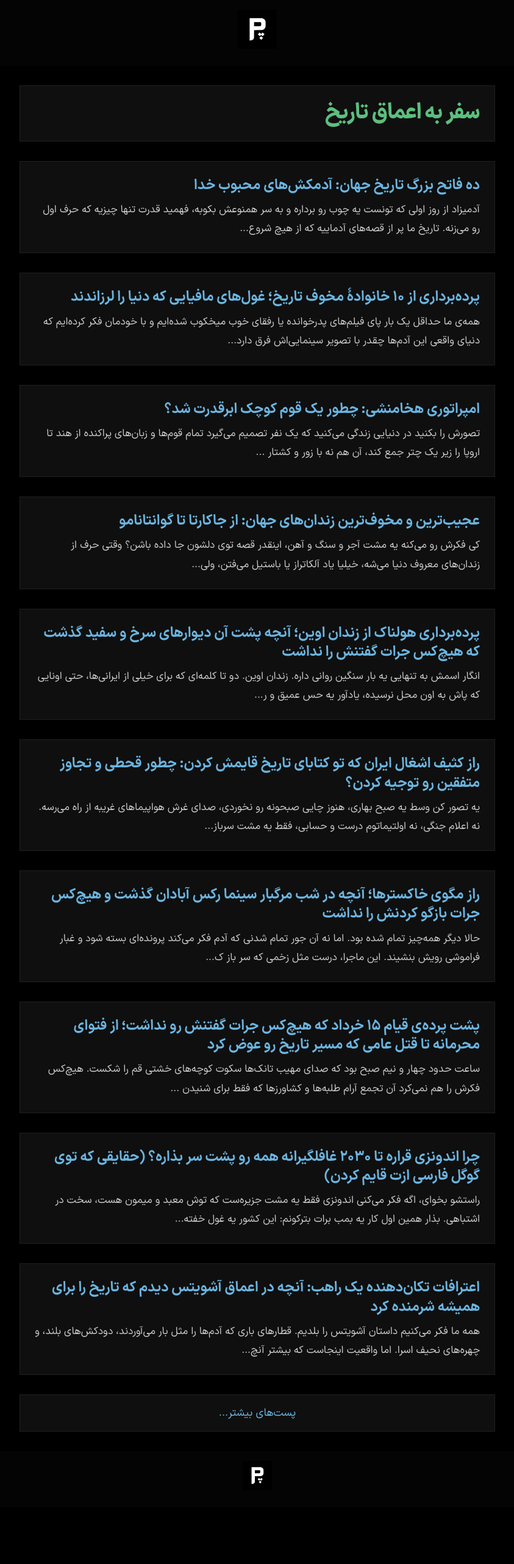
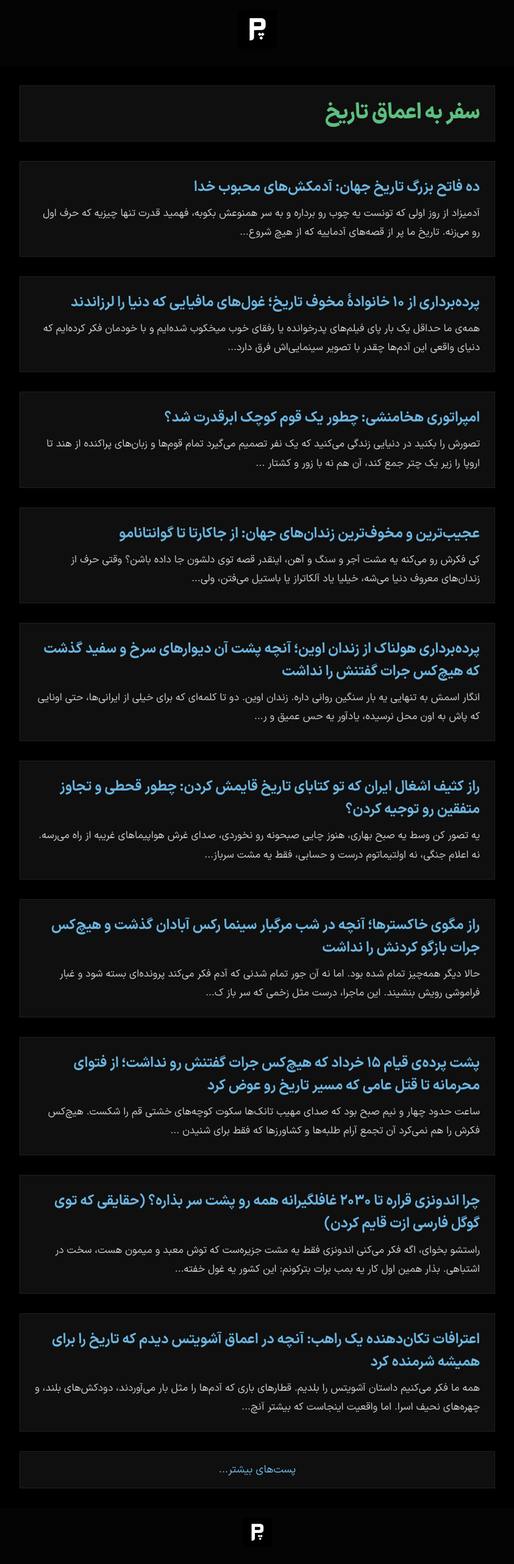
Before and after one commit to darkblog/darkblog.github.io, a Jekyll site: the page built from index.html, in a window 1280 px wide. Shown: the whole page at 61% size, without its empty margins (218-1061 px from the left). Built offline with Jekyll 4.4.1, drawn with Linux system fonts in a browser that asks for light colours; before the commit the page ends 2471 px from its top, so only the background shows below that.

Commit message:
Update default.html

```diff
--- a/_layouts/default.html
+++ b/_layouts/default.html
@@ -129,7 +129,7 @@
         .post-title {
             font-size: 1.45rem;
             font-weight: 700;
-            line-height: 1.35;
+            line-height: 1.6;
             color: var(--text-blue);
             margin-block-end: 0.5rem;
         }
```
